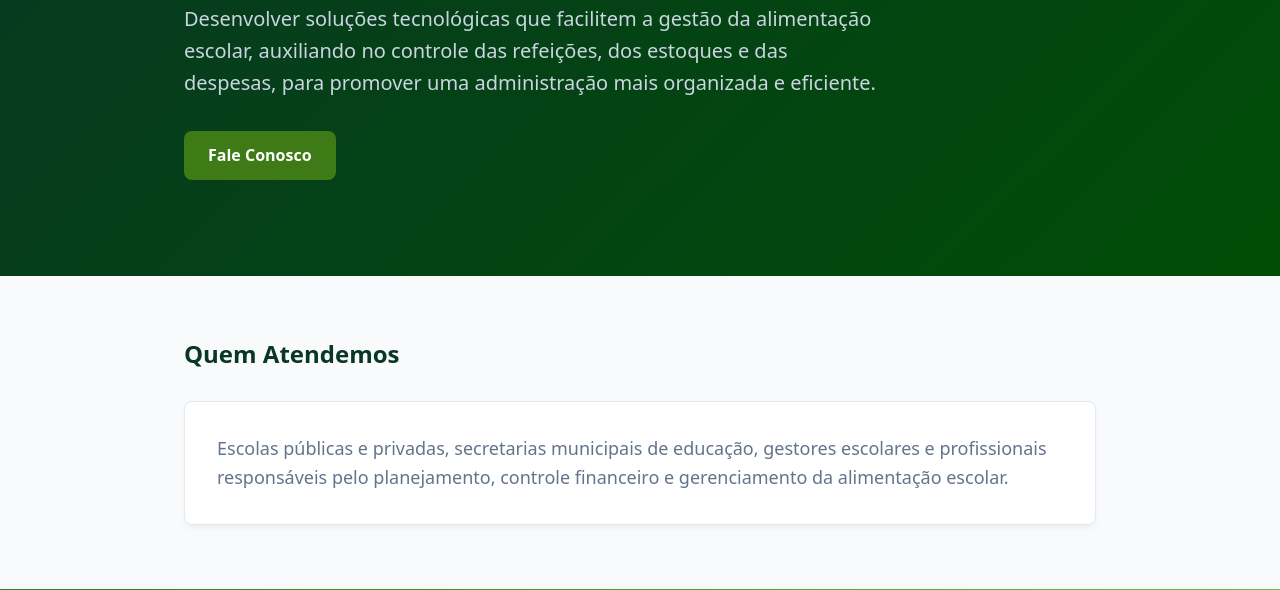
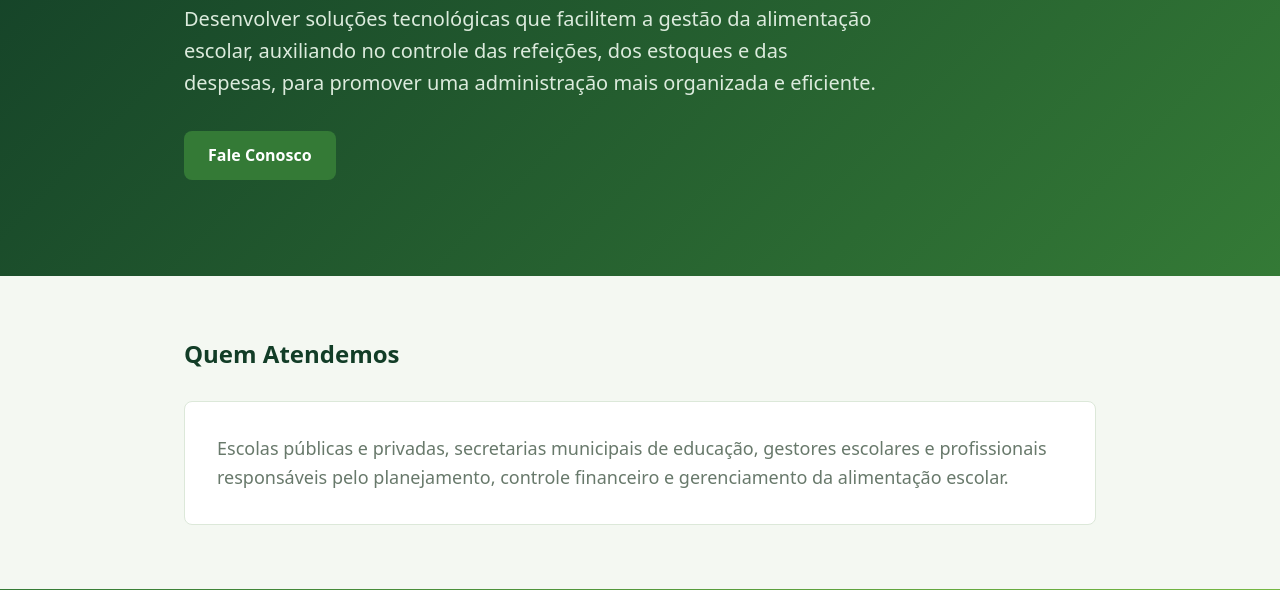
Before and after one commit to ThanackVieira18/alimenta-edu-site, an Astro site: page / in a window 1280 px wide. Shown: the part 328-918 px from the top of the page. Built offline with nearby package versions, Linux system fonts and the light colour scheme; Astro itself is replaced by a stand-in of ours.

Commit message:
feat: alteração no css e  pausa para o intervalo

```diff
--- a/src/styles/global.css
+++ b/src/styles/global.css
@@ -1,19 +1,20 @@
+
 /* src/styles/global.css */
 :root {
   /* Paleta de Cores baseada no Logo */
-  --cor-primaria: #083823; /* Quase preto */
-  --cor-secundaria: #3E7A16; /* Azul escuro do degradê (links e botões) */
-  --cor-destaque: #75B843; /* Azul claro do degradê (decorativo) */
+  --cor-primaria: #123D27;
+  --cor-secundaria: #347A36;
+  --cor-destaque: #75B843;
   --cor-fundo: #ffffff;
-  --cor-fundo-alt: #f8fafc;
-  --cor-texto: #334155;
-  --cor-texto-secundario: #64748b;
+  --cor-fundo-alt: #F4F8F2;
+  --cor-texto: #26382D;
+  --cor-texto-secundario: #68796B;
   --cor-texto-invertido: #ffffff;
-  --cor-texto-invertido-suave: #cbd5e1;
-  --cor-borda: #e2e8f0;
+  --cor-texto-invertido-suave: #DCEBDD;
+  --cor-borda: #DCE8D9;
 
   /* Variável para o Hero */
-  --cor-hero-fim: #004d06;
+  --cor-hero-fim: #347A36;
 
   /* Degradês Globais */
   --degrade-marca: linear-gradient(
@@ -29,8 +30,8 @@
 
   /* Variáveis Estruturais */
   --borda-raio: 8px;
-  --sombra-cartao: 0 4px 6px -1px rgba(0, 0, 0, 0.05);
-  --sombra-cartao-hover: 0 10px 15px -3px rgba(0, 0, 0, 0.1);
+  --sombra-cartao: 0 4px 6px -1px rgba(0, 0, 0, 0);
+  --sombra-cartao-hover: 0 10px 15px -3px rgba(111, 243, 3, 0.945);
   --espacamento-secao: 4rem;
 }
 
```
